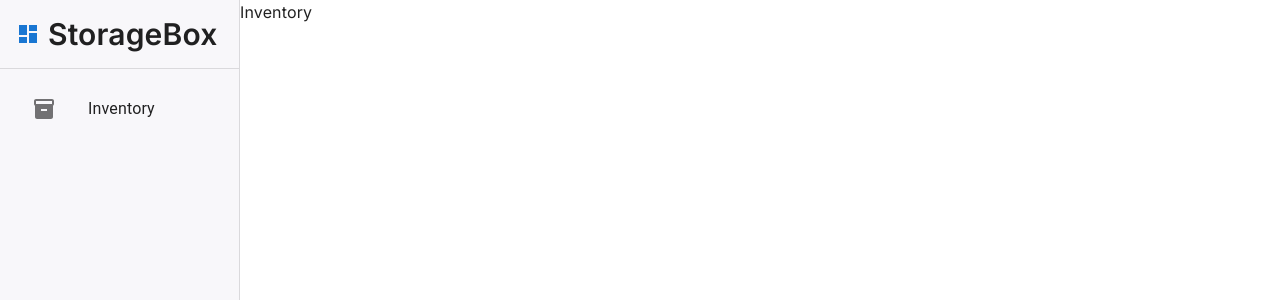
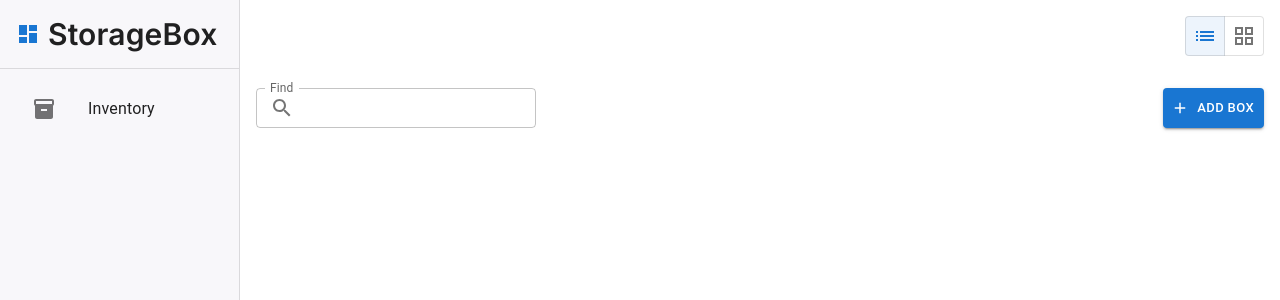
Before and after one commit to zhikangxie107/inventory-tracker, a Next.js app: page /inventory in a window 1280 px wide. Shown: the top 300 px of the page. Built offline with nearby package versions, Linux system fonts and the light colour scheme.

Commit message:
added toggle button, search bar and add box button

```diff
--- a/src/app/inventory/page.tsx
+++ b/src/app/inventory/page.tsx
@@ -1,11 +1,80 @@
-import { Box } from "@mui/material";
+"use client";
+import {
+  Box,
+  ToggleButtonGroup,
+  ToggleButton,
+  TextField,
+  InputAdornment,
+  Button,
+} from "@mui/material";
+import GridViewIcon from "@mui/icons-material/GridView";
+import ListIcon from "@mui/icons-material/List";
+import { useState } from "react";
+import SearchIcon from "@mui/icons-material/Search";
+import AddIcon from '@mui/icons-material/Add';
+const Inventory = () => {
+  // state for switching between grid / list
+  const [view, setView] = useState<string | null>("list");
 
-const Inventory = () => {
-    return (
-        <Box>
-            <p>Inventory</p>
-        </Box>
-    )
+  // func to handle the view
+  const handleView = (
+    event: React.MouseEvent<HTMLElement>,
+    newView: string | null
+  ) => {
+    if (newView !== null) {
+      setView(newView);
+    }
+  };
+
+  const [findField, setFindField] = useState<string>("");
+
+  const handleFindChange = (event: any) => {
+    setFindField(event.target.value);
+  }
+
+  return (
+    // Toggle Icon for grid / list view
+    <Box className="w-full h-full">
+      <Box className="p-4 flex justify-end">
+        <ToggleButtonGroup
+          className=""
+          exclusive
+          value={view}
+          onChange={handleView}
+          size="small"
+        >
+          <ToggleButton value="list" color="primary">
+            <ListIcon />
+          </ToggleButton>
+          <ToggleButton value="grid" color="primary">
+            <GridViewIcon />
+          </ToggleButton>
+        </ToggleButtonGroup>
+      </Box>
+
+      {/* Search Box and Add Box Button */}
+      <Box className="flex p-4 justify-between">
+        <TextField
+          id="filled-basic"
+          label="Find"
+          size="small"
+          InputProps={{
+            startAdornment: (
+              <InputAdornment position="start">
+                <SearchIcon />
+              </InputAdornment>
+            ),
+          }}
+          color="primary"
+          value={findField}
+          onChange={handleFindChange}
+          className="min-w-80"
+
+        />
+        <Button variant="contained" size="small" startIcon={<AddIcon/>}>Add Box</Button>
+      </Box>
+    </Box>
+  );
 };
 
 export default Inventory;
--- a/src/app/layout.tsx
+++ b/src/app/layout.tsx
@@ -1,6 +1,6 @@
 import { Inter } from "next/font/google";
 import "./globals.css";
-import SideBar from "./components/sidebar";
+import SideBar from "../components/sidebar";
 import { Box } from "@mui/material";
 import { Metadata } from "next";
 
--- a/src/app/page.tsx
+++ b/src/app/page.tsx
@@ -4,6 +4,6 @@ import { Box, Typography } from "@mui/material";
 
 export default function Home() {
   return <Box className="flex">
-    <Typography>Hello</Typography>
+
   </Box>;
 }
--- a/src/app/components/sidebar.tsx
+++ b/src/components/sidebar.tsx
@@ -18,9 +18,9 @@ const drawerWidth: number = 240;
 
 const SideBar = () => {
   const sideBarItems: Array<{ text: string; icon: JSX.Element; path: string }> =
-    [{ text: "Inventory", icon: <InventoryIcon />, path: "../app/inventory/page" }];
+    [{ text: "Inventory", icon: <InventoryIcon />, path: "/inventory" }];
   return (
-    <Box className="flex">
+    <Box className="">
       <CssBaseline />
       <Drawer
         variant="permanent"
```
